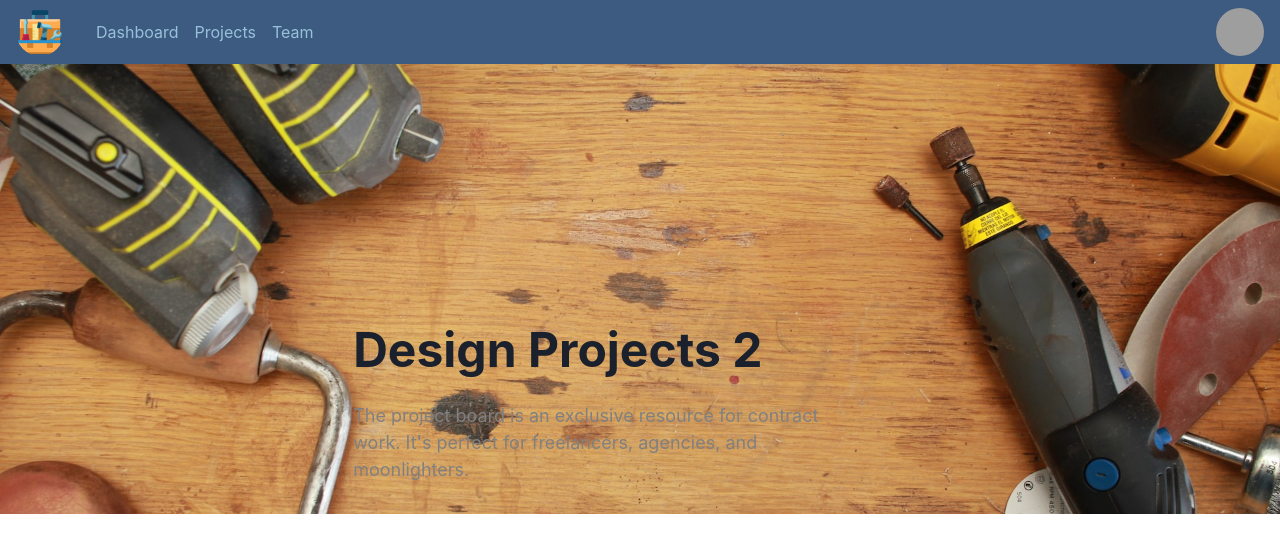
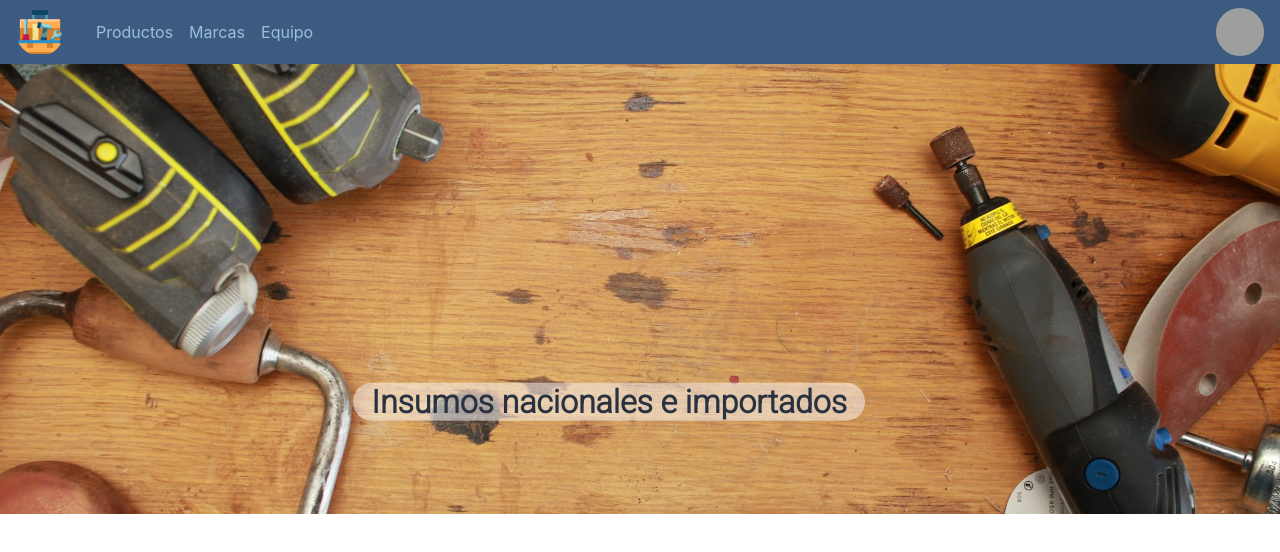
Before and after one commit to emanuelmoroni1990/ferreteriasCampana, a React (Vite) app: page / in a window 1280 px wide. Shown: the top 552 px of the page. Built offline with nearby package versions, Linux system fonts and the light colour scheme; grey boxes are pictures that could not be loaded.

Commit message:
routes agregados. terminar de ver la consigna. emoroni.

```diff
--- a/src/App.jsx
+++ b/src/App.jsx
@@ -8,8 +8,10 @@ function App() {
   return (
     <BrowserRouter>
         <NavBar></NavBar>
-        <LandingPage></LandingPage>
-        {/* <ItemListContainer></ItemListContainer> */}
+        <Routes>
+          <Route exact path="/" element={<LandingPage></LandingPage>}></Route>
+          <Route exact path="/ListadoProductos" element={<ItemListContainer></ItemListContainer>}></Route>
+        </Routes>
     </BrowserRouter>
   )
 }
--- a/src/components/LandingPage.jsx
+++ b/src/components/LandingPage.jsx
@@ -39,23 +39,17 @@ const LandingPage = () => {
   // This can be static or loaded from a server
   const cards = [
     {
-      title: 'Design Projects 1',
-      text:
-        "The project board is an exclusive resource for contract work. It's perfect for freelancers, agencies, and moonlighters.",
+      title: 'Herramientas profesionales',
       image:
         './src/img/carousel/carousel_1.jpg',
     },
     {
-      title: 'Design Projects 2',
-      text:
-        "The project board is an exclusive resource for contract work. It's perfect for freelancers, agencies, and moonlighters.",
+      title: 'Insumos nacionales e importados',
       image:
         './src/img/carousel/carousel_2.jpg',
     },
     {
-      title: 'Design Projects 3',
-      text:
-        "The project board is an exclusive resource for contract work. It's perfect for freelancers, agencies, and moonlighters.",
+      title: 'Asistencia al cliente',
       image:
         './src/img/carousel/carousel_3.jpg',
     },
@@ -123,12 +117,9 @@ const LandingPage = () => {
                 position="absolute"
                 top="75%"
                 transform="translate(0, -50%)">
-                <Heading fontSize={{ base: '3xl', md: '4xl', lg: '5xl' }}>
+                <Heading fontSize={{ base: '3xl', md: '4xl', lg: '5xl' }} className='heading-personal'>
                   {card.title}
                 </Heading>
-                <Text fontSize={{ base: 'md', lg: 'lg' }} color="GrayText">
-                  {card.text}
-                </Text>
               </Stack>
             </Container>
           </Box>
--- a/src/components/NavBar.jsx
+++ b/src/components/NavBar.jsx
@@ -11,24 +11,9 @@
 
 import '../styles/style.css'
 import React from 'react';
-import { Box, Flex, Avatar, HStack, Link, IconButton, Button, Menu, MenuButton, MenuList, MenuItem, MenuDivider, useDisclosure, useColorModeValue, Stack} from '@chakra-ui/react';
+import { Link } from 'react-router-dom'
+import { Box, Flex, Avatar, HStack, IconButton, Button, Menu, MenuButton, MenuList, MenuItem, MenuDivider, useDisclosure, useColorModeValue, Stack} from '@chakra-ui/react';
 import { HamburgerIcon, CloseIcon, AddIcon } from '@chakra-ui/icons';
-
-const Links = ['Dashboard', 'Projects', 'Team'];
-
-const NavLink = ({children}) => (
-  <Link
-    px={2}
-    py={1}
-    rounded={'md'}
-    _hover={{
-      textDecoration: 'none',
-      bg: useColorModeValue('gray.200', 'gray.700'),
-    }}
-    href={'#'}>
-    {children}
-  </Link>
-);
 
 const NavBar = () => {
 
@@ -47,12 +32,14 @@ const NavBar = () => {
             className='iconbutton-personal'
           />
           <HStack spacing={8} alignItems={'center'}>
-            <Avatar
+            <Link to={'/'}>
+              <Avatar
                   size={'md'}
                   src={
                     'src/img/icons/tool-box.png'
                   }
                 />
+            </Link>
             {/* Decomentar para ingresar el nombre de la marcar. Aplicar estilos para que queden centrados juntos. */}
             {/* <Box>Logo</Box> */}
             <HStack
@@ -60,9 +47,9 @@ const NavBar = () => {
               spacing={4}
               display={{ base: 'none', md: 'flex' }}
               className='pilaHorizontal-personal'>
-                <a className='pilaHorizontal-personal' href='#'>Dashboard</a>
-                <a href='#'>Projects</a>
-                <a href='#'>Team</a>
+                <Link to={'/ListadoProductos'}>Productos</Link>
+                <Link to={'#'}>Marcas</Link>
+                <Link to={'#'}>Equipo</Link>
             </HStack>
           </HStack>
           <Flex alignItems={'center'}>
@@ -102,9 +89,9 @@ const NavBar = () => {
         {isOpen ? (
           <Box pb={4} display={{ md: 'none' }}>
             <Stack as={'nav'} spacing={4} className='pilaHorizontal-personal'>
-              {Links.map((link) => (
-                <NavLink key={link}>{link}</NavLink>
-              ))}
+              <Link to={'/ListadoProductos'}>Productos</Link>
+              <Link to={'#'}>Marcas</Link>
+              <Link to={'#'}>Equipo</Link>
             </Stack>
           </Box>
         ) : null}
--- a/src/styles/style.css
+++ b/src/styles/style.css
@@ -1,23 +1,48 @@
 /* Paleta de colores para el proyecto: https://coolors.co/palette/335c67-fff3b0-e09f3e-9e2a2b-540b0e */
 /* https://coolors.co/palette/3d5a80-98c1d9-e0fbfc-ee6c4d-293241 */
+
+@import url('https://fonts.googleapis.com/css2?family=Quicksand&family=Roboto:wght@300&display=swap');
+
+:root{
+    --main-color: rgb(61, 90, 128);
+    --main-letter-color: rgb(152, 193, 217);
+    --main-letter-color-ligth: rgb(224, 251, 252);
+    --main-letter-color-dark: rgb(41, 50, 65);
+    --main-alternative: rgb(238, 108, 77);
+}
 
 ::-webkit-scrollbar {
     display: none;
 }
 
+/* NavBar */
+
 .navbar-personal{
-    background-color: rgb(61, 90, 128) !important;
+    background-color: var(--main-color) !important;
 }
 
 .iconbutton-personal{
-    background-color: rgb(61, 90, 128) !important;
-    outline-color: rgb(152, 193, 217) !important;
+    background-color: var(--main-color) !important;
+    outline-color: var(--main-letter-color) !important;
     outline-width: 1px !important;
 }
 
 .pilaHorizontal-personal a{
-    color: rgb(152, 193, 217) !important;;
+    color: var(--main-letter-color) !important;;
 }
+
+/* Landing Page */
+
+.heading-personal{
+    background-color: rgba(255, 252, 252, 0.5) !important;
+    font-family: 'Roboto', sans-serif !important;
+    font-size: xx-large !important;
+    color: var(--main-letter-color-dark);
+    border-radius: 25px;
+    text-align: center;
+}
+
+/* Lista de productos */
 
 .card-personal{
     display: flex;
```
